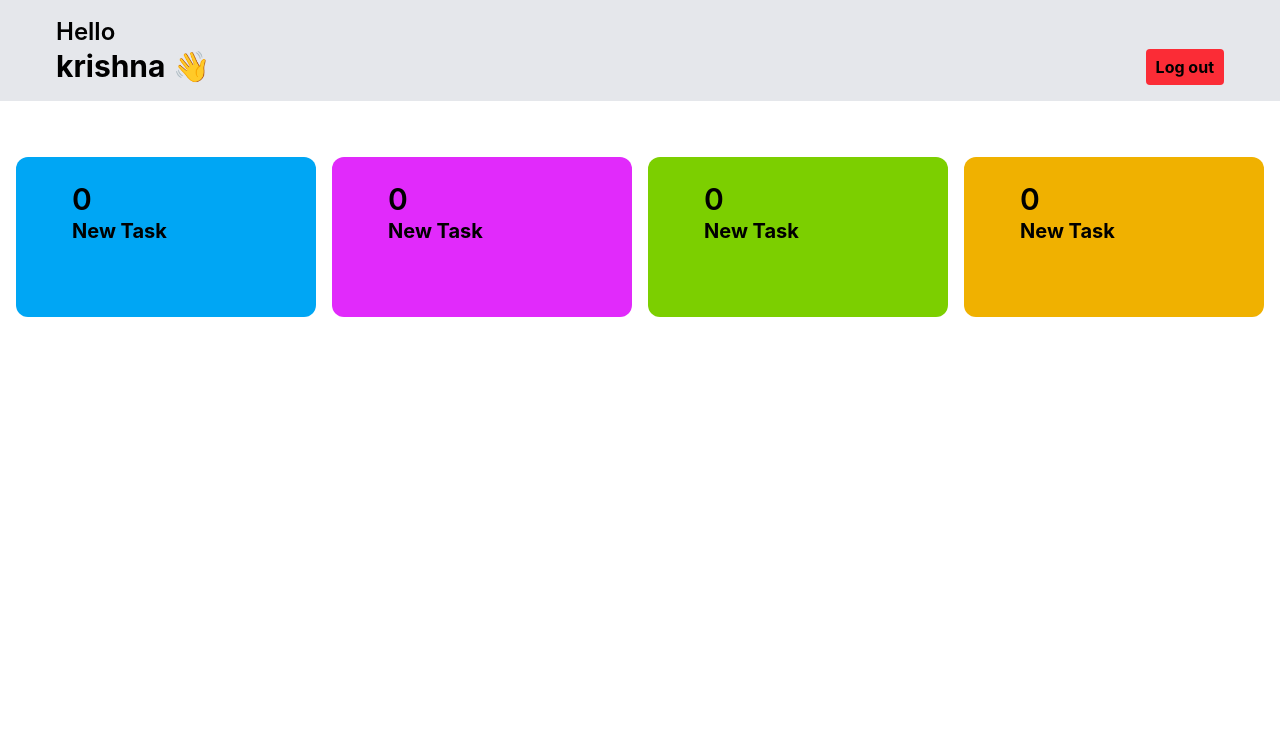
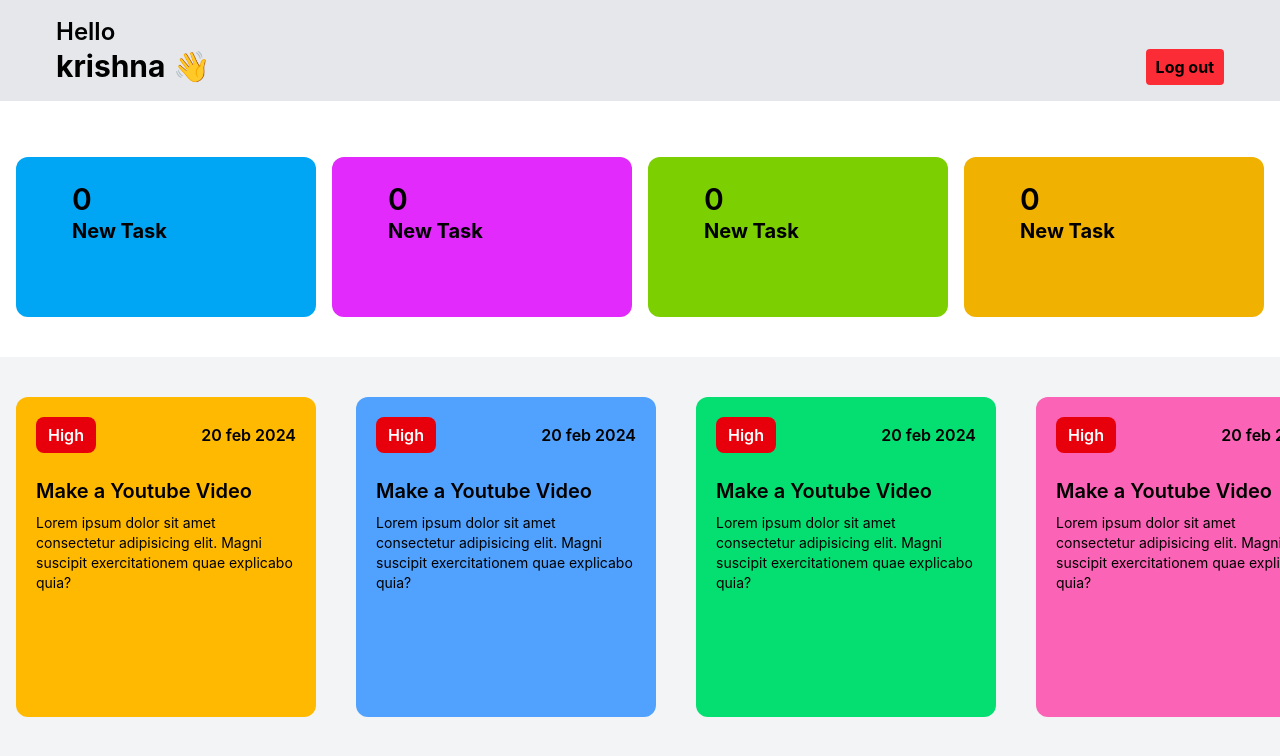
Before and after one commit to krishnakeshariya1/employee_mangment_system, a React (Vite) app in the folder Employee_mangment_system/: page / in a window 1280 px wide. Shown: the top 756 px of the page. Built offline with nearby package versions, Linux system fonts and the light colour scheme.

Commit message:
add TaskList

```diff
--- a/Employee_mangment_system/src/Components/Dashboard/EmployeeDashboard.jsx
+++ b/Employee_mangment_system/src/Components/Dashboard/EmployeeDashboard.jsx
@@ -1,11 +1,13 @@
 import { Header } from "../other/Header"
 import { TaskListNumbers } from "../other/TaskLisstNumbers"
+import { TaskList } from "../TaskList/TaskList"
 
 export const EmployeeDashboard = () =>{
     return(
-        <div className="">
+        <div className="h-screen">
             < Header />
             <TaskListNumbers />
+            <TaskList />
         </div>
     )
 }
--- a/Employee_mangment_system/src/Components/TaskList/TaskList.jsx
+++ b/Employee_mangment_system/src/Components/TaskList/TaskList.jsx
@@ -1,7 +1,46 @@
 export const TaskList = () =>{
     return(
-        <div>
-
+        <div id="taskList" className="bg-gray-100 mt-10 h-1/2 w-full py-10 px-4 flex gap-10 items-center justify-start flex-nowrap overflow-x-auto">
+            <div className="bg-amber-400 h-full w-[300px] rounded-xl shrink-0 p-5">
+                <div className="flex justify-between items-center">
+                    <h3 className="bg-red-600 w-fit py-1.5 px-3 rounded-lg font-semibold text-white">High</h3>
+                    <h4 className="font-semibold">20 feb 2024</h4>
+                </div>
+                <h2 className="mt-6 font-semibold text-xl">Make a  Youtube Video</h2>
+                <p className="text-sm mt-2">Lorem ipsum dolor sit amet consectetur adipisicing elit. Magni suscipit exercitationem quae explicabo quia?</p>
+            </div>
+            <div className="bg-blue-400 h-full w-[300px] rounded-xl shrink-0 p-5">
+                <div className="flex justify-between items-center">
+                    <h3 className="bg-red-600 w-fit py-1.5 px-3 rounded-lg font-semibold text-white">High</h3>
+                    <h4 className="font-semibold">20 feb 2024</h4>
+                </div>
+                <h2 className="mt-6 font-semibold text-xl">Make a  Youtube Video</h2>
+                <p className="text-sm mt-2">Lorem ipsum dolor sit amet consectetur adipisicing elit. Magni suscipit exercitationem quae explicabo quia?</p>
+            </div>
+            <div className="bg-green-400 h-full w-[300px] rounded-xl shrink-0 p-5">
+                <div className="flex justify-between items-center">
+                    <h3 className="bg-red-600 w-fit py-1.5 px-3 rounded-lg font-semibold text-white">High</h3>
+                    <h4 className="font-semibold">20 feb 2024</h4>
+                </div>
+                <h2 className="mt-6 font-semibold text-xl">Make a  Youtube Video</h2>
+                <p className="text-sm mt-2">Lorem ipsum dolor sit amet consectetur adipisicing elit. Magni suscipit exercitationem quae explicabo quia?</p>
+            </div>
+            <div className="bg-pink-400 h-full w-[300px] rounded-xl shrink-0 p-5">
+                <div className="flex justify-between items-center">
+                    <h3 className="bg-red-600 w-fit py-1.5 px-3 rounded-lg font-semibold text-white">High</h3>
+                    <h4 className="font-semibold">20 feb 2024</h4>
+                </div>
+                <h2 className="mt-6 font-semibold text-xl">Make a  Youtube Video</h2>
+                <p className="text-sm mt-2">Lorem ipsum dolor sit amet consectetur adipisicing elit. Magni suscipit exercitationem quae explicabo quia?</p>
+            </div>
+            <div className="bg-red-400 h-full w-[300px] rounded-xl shrink-0 p-5">
+                <div className="flex justify-between items-center">
+                    <h3 className="bg-red-600 w-fit py-1.5 px-3 rounded-lg font-semibold text-white">High</h3>
+                    <h4 className="font-semibold">20 feb 2024</h4>
+                </div>
+                <h2 className="mt-6 font-semibold text-xl">Make a  Youtube Video</h2>
+                <p className="text-sm mt-2">Lorem ipsum dolor sit amet consectetur adipisicing elit. Magni suscipit exercitationem quae explicabo quia?</p>
+            </div>
         </div>
     )
 }
--- a/Employee_mangment_system/src/index.css
+++ b/Employee_mangment_system/src/index.css
@@ -1 +1,5 @@
 @import "tailwindcss";
+
+#taskList::-webkit-scrollbar{
+    display: none;
+}
```
Also changed, not shown: Employee_mangment_system/src/App.css (deleted).
